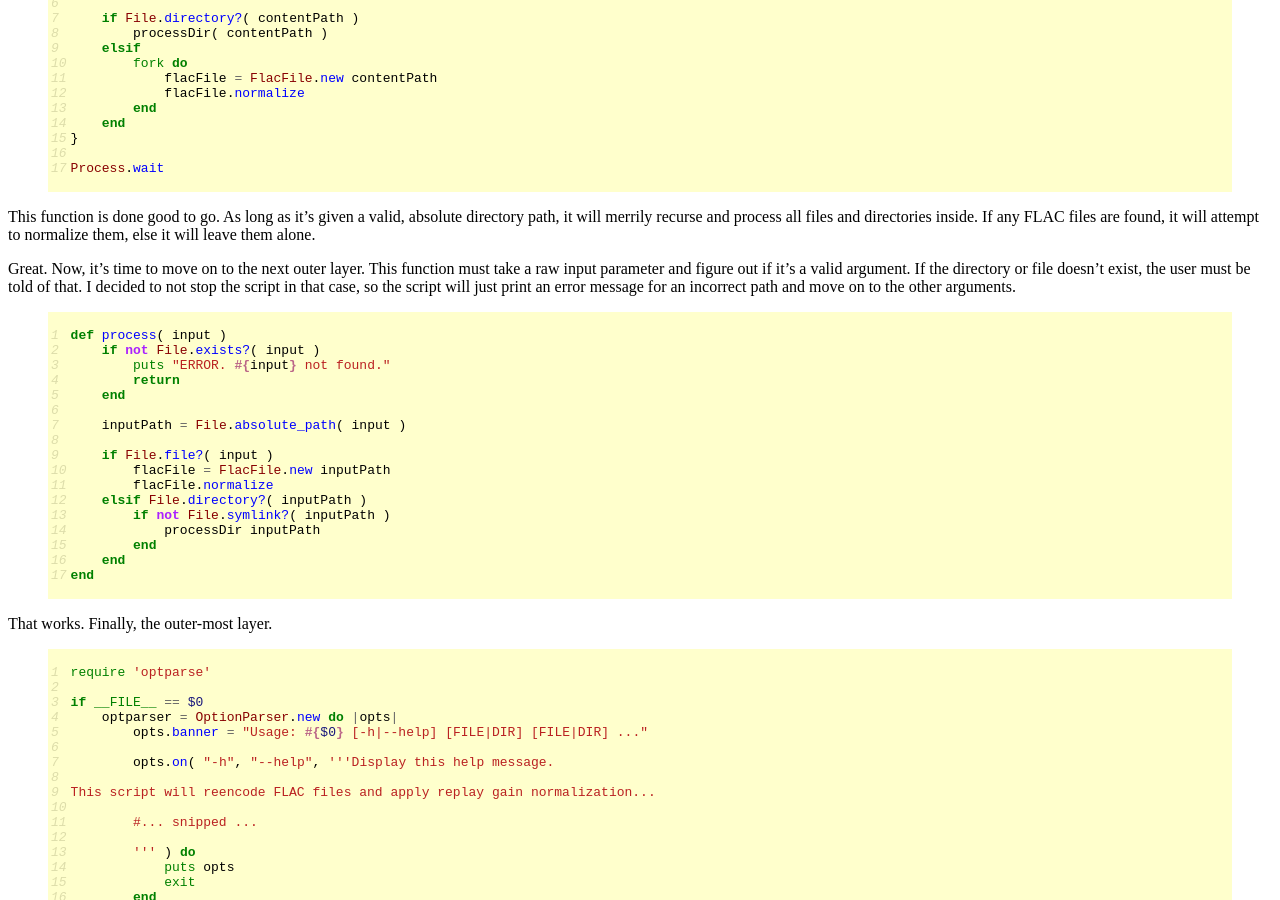
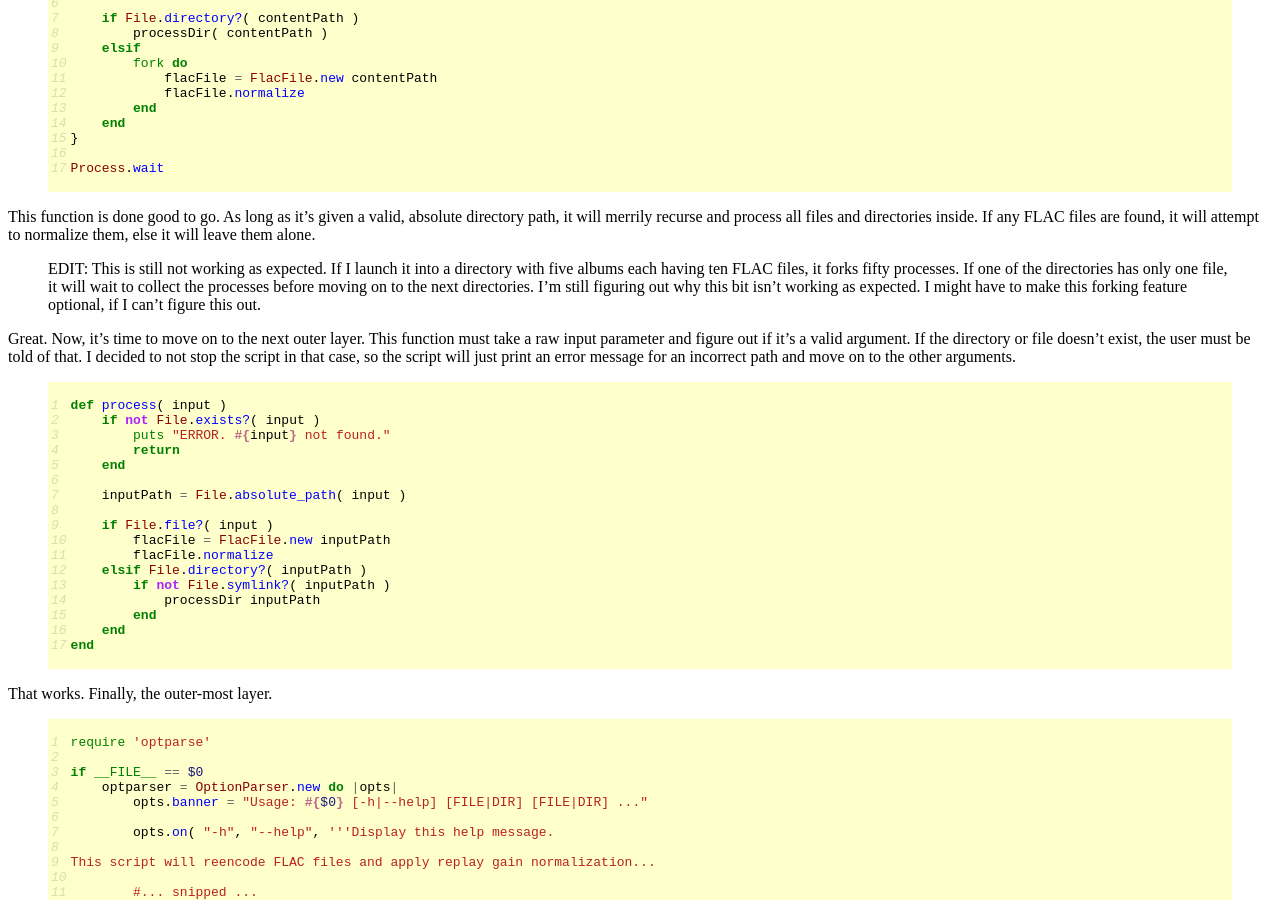
Before and after one commit to dekonvoluted/dekonvoluted.github.io, a Jekyll site: the page built from _posts/2014-11-09-normalizing-flac-files-with-ruby-part-ii.md, in a window 1280 px wide and 900 px high, scrolled down 1422 px. Built offline with Jekyll 4.4.1, drawn with Linux system fonts in a browser that asks for light colours.

Commit message:
Added edit noting issue with forking

```diff
--- a/_posts/2014-11-09-normalizing-flac-files-with-ruby-part-ii.md
+++ b/_posts/2014-11-09-normalizing-flac-files-with-ruby-part-ii.md
@@ -109,6 +109,12 @@ This function is done good to go.
 As long as it's given a valid, absolute directory path, it will merrily recurse and process all files and directories inside.
 If any FLAC files are found, it will attempt to normalize them, else it will leave them alone.
 
+> EDIT: This is still not working as expected.
+> If I launch it into a directory with five albums each having ten FLAC files, it forks fifty processes.
+> If one of the directories has only one file, it will wait to collect the processes before moving on to the next directories.
+> I'm still figuring out why this bit isn't working as expected.
+> I might have to make this forking feature optional, if I can't figure this out.
+
 Great.
 Now, it's time to move on to the next outer layer.
 This function must take a raw input parameter and figure out if it's a valid argument.
```
